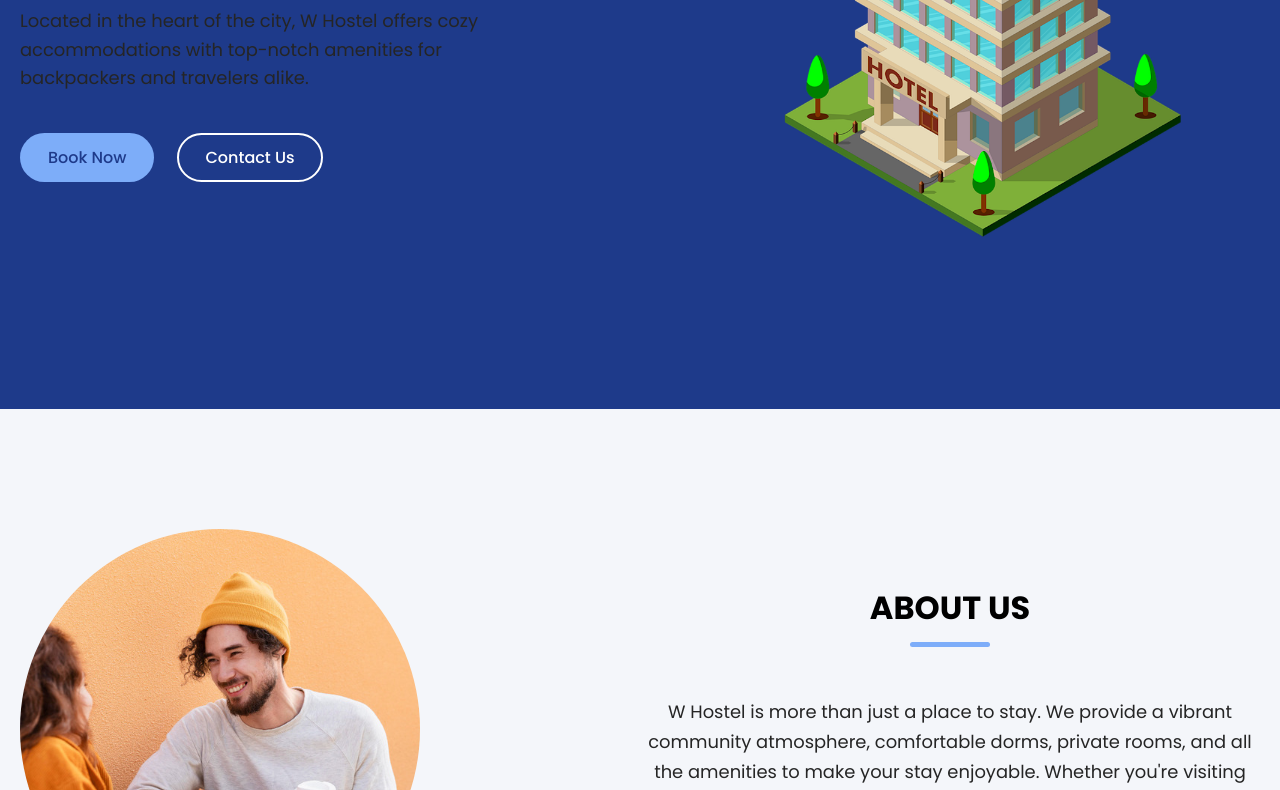
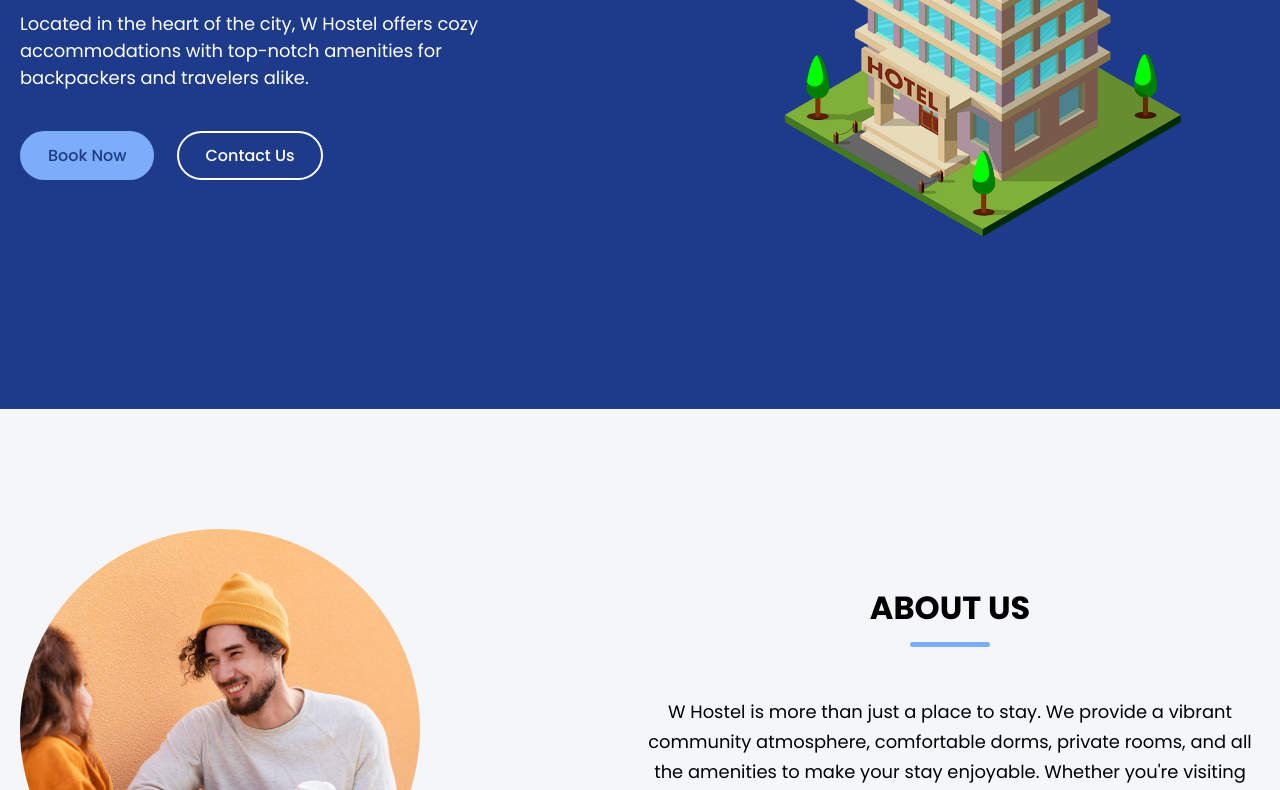
Before and after one commit to willfliaw/BaseResponsiveSite, a plain HTML site: page index.html in a window 1280 px wide. Shown: the part 391-1181 px from the top of the page. Drawn offline with nearby package versions, Linux system fonts and the light colour scheme; no server answers; a web font is replaced by a local one.

Commit message:
small fixes

```diff
--- a/css/style.css
+++ b/css/style.css
@@ -12,8 +12,8 @@
     /* Colors */
     --white-color: #fff;
     --dark-color: #252525;
-    --primary-color: #1e3a8a; /* Deep blue for a welcoming yet modern feel */
-    --secondary-color: #7dadf9; /* Bright blue for accents and highlights */
+    --primary-color: #1e3a8a;
+    --secondary-color: #7dadf9;
     --light-color: #f4f6fa;
     --medium-gray-color: #ccc;
 
@@ -408,13 +408,6 @@ header .navbar {
     background: var(--secondary-color);
 }
 
-.section-content p {
-    font-size: var(--font-size-m);
-    color: var(--dark-color);
-    margin-bottom: 20px;
-    line-height: 1.6;
-}
-
 /* Contact section styling */
 .contact-section {
     padding: 50px 0 100px;
--- a/js/lang.js
+++ b/js/lang.js
@@ -50,7 +50,9 @@ function applyTranslations(translations) {
             if (element.hasAttribute("placeholder")) {
                 element.setAttribute("placeholder", translations[key]);
             } else {
+                const tempClass = element.className;  // Store existing class
                 element.textContent = translations[key];
+                element.className = tempClass;  // Reapply class after translation
             }
         }
     });
```
Also changed, not shown: index.html (+1 -0 lines).
